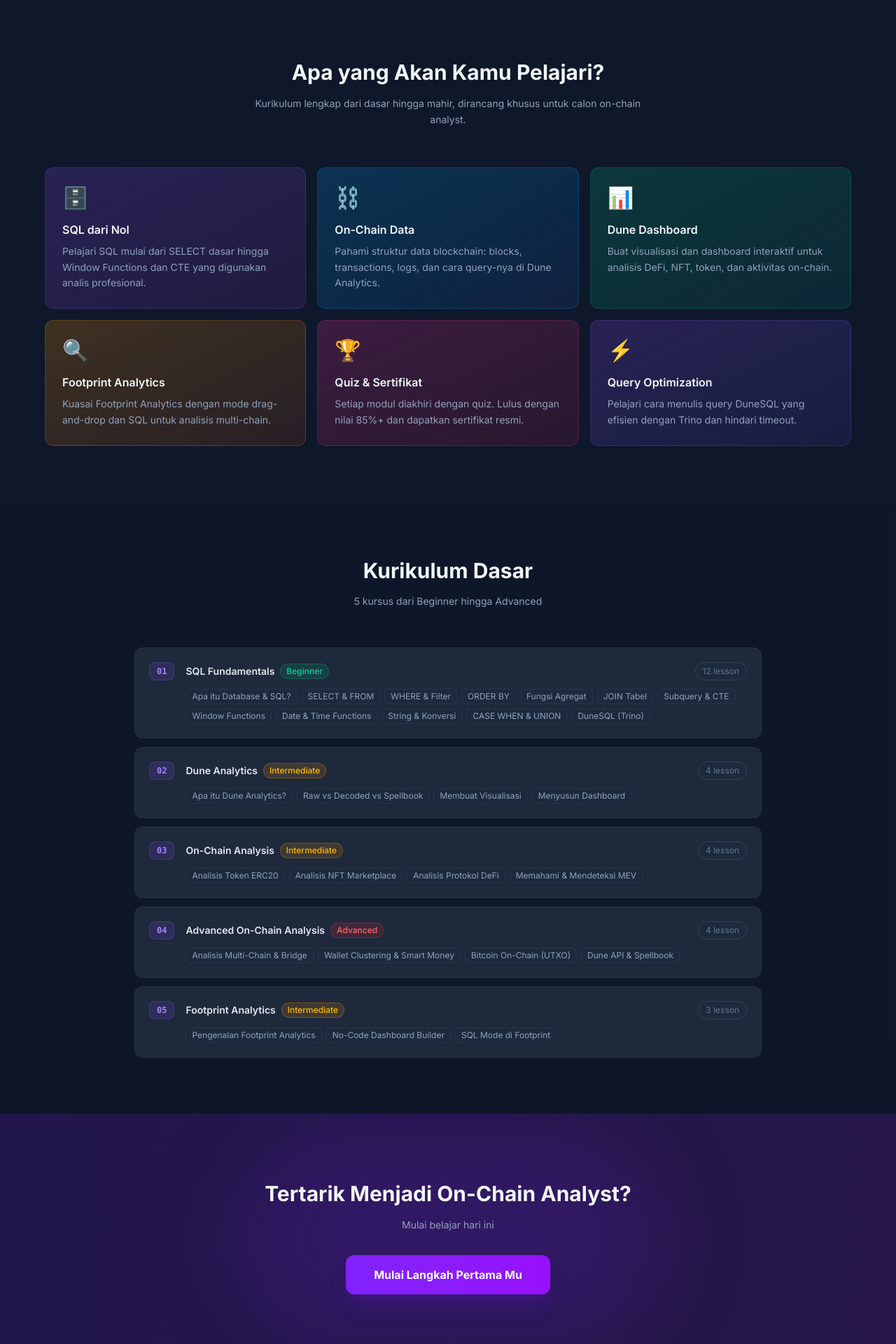
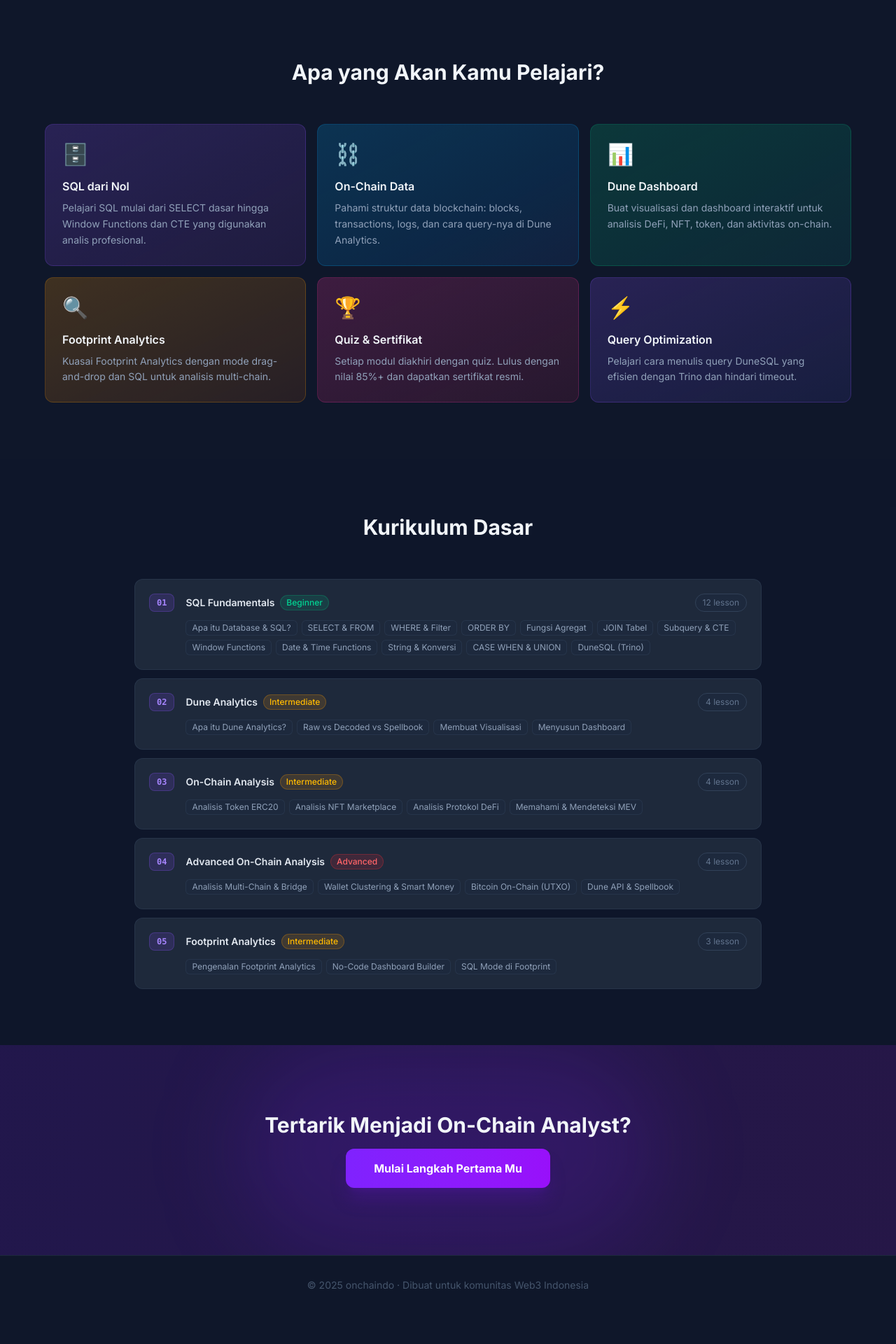
Before and after one commit to imheksa/onchaind62, a Next.js app: page / in a window 1280 px wide. Shown: the part 800-2720 px from the top of the page at 70% size. After the commit the page ends 2678 px from the top, so only its background shows below. Built offline with nearby package versions, Linux system fonts and the light colour scheme.

Commit message:
copy: remove redundant subtext from landing page sections
Co-Authored-By: Claude Sonnet 4.6 <noreply@anthropic.com>

```diff
--- a/app/page.tsx
+++ b/app/page.tsx
@@ -144,9 +144,6 @@ export default function HomePage() {
         <div className="max-w-6xl mx-auto">
           <div className="text-center mb-14">
             <h2 className="text-3xl font-bold text-slate-100 mb-4">Apa yang Akan Kamu Pelajari?</h2>
-            <p className="text-slate-400 max-w-xl mx-auto text-sm leading-relaxed">
-              Kurikulum lengkap dari dasar hingga mahir, dirancang khusus untuk calon on-chain analyst.
-            </p>
           </div>
           <div className="grid md:grid-cols-2 lg:grid-cols-3 gap-4">
             {features.map((f, i) => (
@@ -168,7 +165,6 @@ export default function HomePage() {
         <div className="max-w-4xl mx-auto">
           <div className="text-center mb-14">
             <h2 className="text-3xl font-bold text-slate-100 mb-4">Kurikulum Dasar</h2>
-            <p className="text-slate-400 text-sm">5 kursus dari Beginner hingga Advanced</p>
           </div>
           <div className="space-y-3">
             {curriculum.map((m) => (
@@ -207,9 +203,6 @@ export default function HomePage() {
         <div className="absolute top-1/2 left-1/2 -translate-x-1/2 -translate-y-1/2 w-[600px] h-[300px] bg-violet-600/15 rounded-full blur-3xl pointer-events-none" />
         <div className="max-w-2xl mx-auto text-center relative z-10">
           <h2 className="text-3xl font-bold text-slate-100 mb-4">Tertarik Menjadi On-Chain Analyst?</h2>
-          <p className="text-slate-400 mb-8 text-sm leading-relaxed">
-            Mulai belajar hari ini
-          </p>
           <Link
             href="/register"
             className="inline-flex items-center gap-2 bg-gradient-to-r from-violet-600 to-purple-600 text-white font-bold px-10 py-4 rounded-xl hover:from-violet-500 hover:to-purple-500 transition-all text-base shadow-xl shadow-violet-900/40"
```
